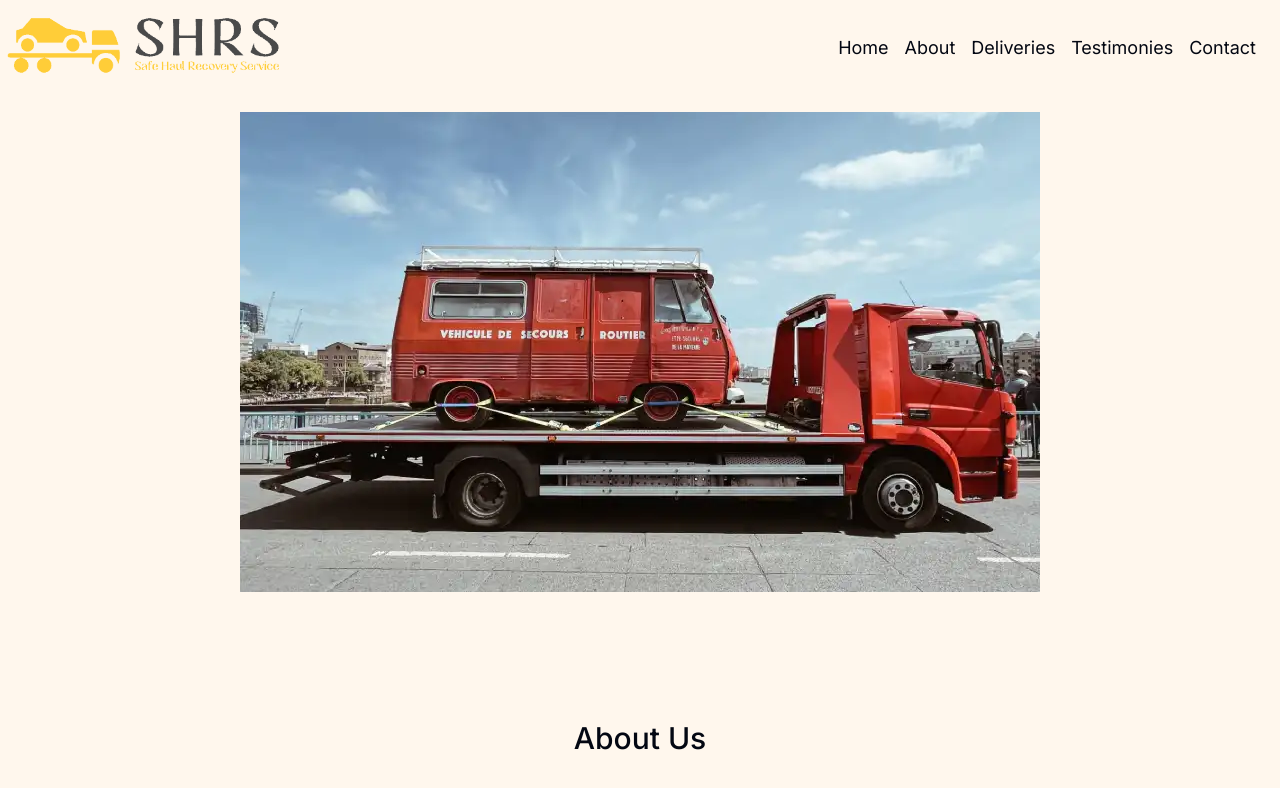
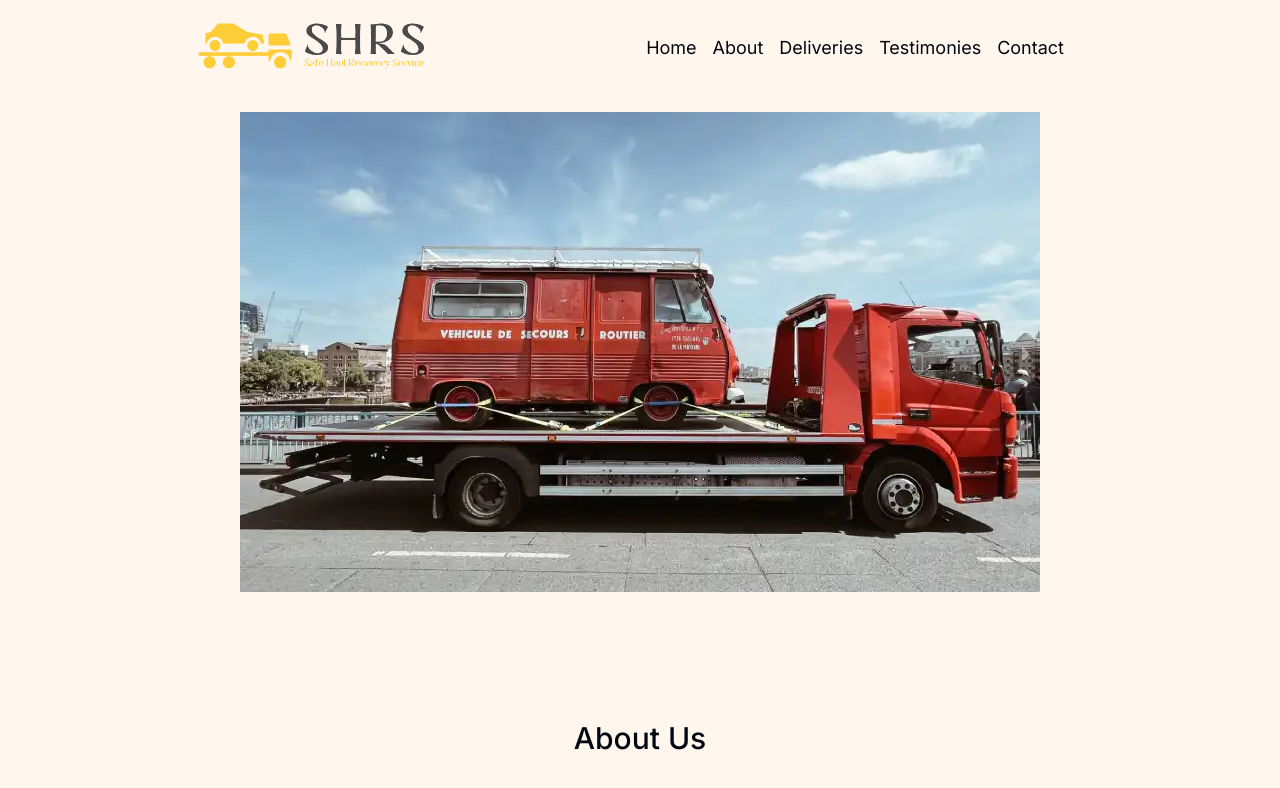
Before and after one commit to LoukaC/SafeHaulRecoveryService, a Next.js app in the folder SHRS/: page / in a window 1280 px wide. Shown: the top 788 px of the page. Built offline with nearby package versions, Linux system fonts and the light colour scheme.

Commit message:
carousel dimension + header width

```diff
--- a/SHRS/src/app/components/carousel-slider.tsx
+++ b/SHRS/src/app/components/carousel-slider.tsx
@@ -8,7 +8,7 @@ import Image from 'next/image';
 
 export default function CarouselSlider() {
   return (
-    <Carousel useKeyboardArrows={true} showThumbs={false} interval={3000}  className='w-[90%] sm:-w[60rem] lg:w-[50rem]' autoPlay infiniteLoop showArrows={false} showStatus={false} showIndicators={false} >
+    <Carousel useKeyboardArrows={true} showThumbs={false} interval={3000}  className='w-[90%] sm:-w[60rem] lg:w-[50rem]' autoPlay infiniteLoop showArrows={true} showStatus={false} showIndicators={false} >
         {carrouselImages.map(image => (
             <div key={image.name}>
                 <Image src={image.imageUrl} alt={image.alt} className='w-full h-[20rem] sm:h-[30rem] lg:h-[30rem] object-cover' />
--- a/SHRS/src/app/components/header.tsx
+++ b/SHRS/src/app/components/header.tsx
@@ -19,14 +19,14 @@ export default function Header() {
 
 
   return (
-    <header className='fixed w-full bg-orange-50 h-24 z-[99]'>
+    <header className='fixed w-full bg-orange-50 h-24 z-[99] lg:w-[70%] lg:left-1/2 lg:-translate-x-1/2'>
         <nav className='h-full w-full'>
             <div className='flex justify-between items-center h-full'>
                 <Link href='/'>
                     <Image
                         src='/logo.png'
                         alt='logo SHRS'
-                        width={300}
+                        width={250}
                         height={100}
                         priority={true}
                         className='cursor-pointer'
@@ -58,7 +58,7 @@ export default function Header() {
                     </div>
                     <div className={
                         showMenu
-                        ? 'fixed right-[50%] translate-x-[50%] top-[4.8rem] w-[90%] h-12 bg-orange-200 rounded-lg shadow-md'
+                        ? 'fixed right-[50%] translate-x-[50%] top-[4.8rem] w-[20rem] h-12 bg-orange-200 rounded-lg shadow-md'
                         : 'hidden'}
                     >
                             <div className='fixed w-full left-1/2 -translate-x-1/2 top-1/2 -translate-y-1/2  '>
```
